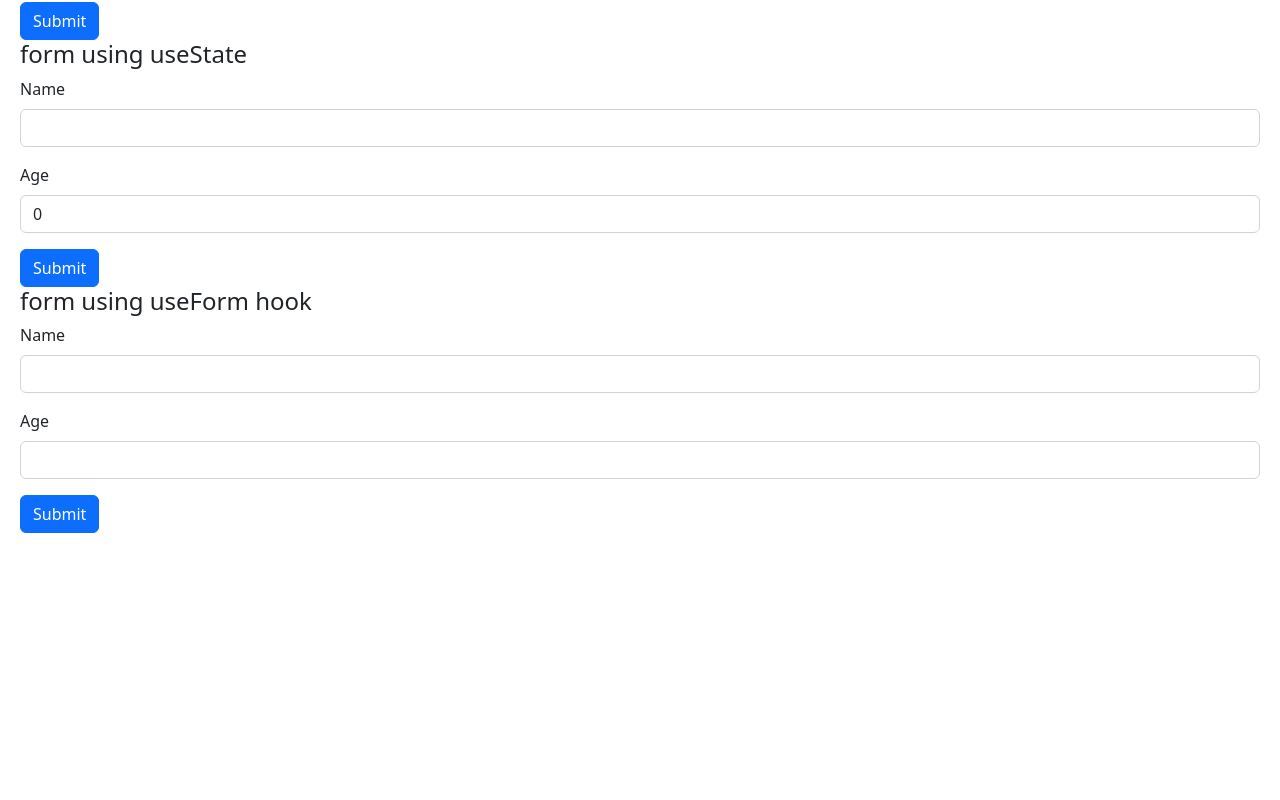
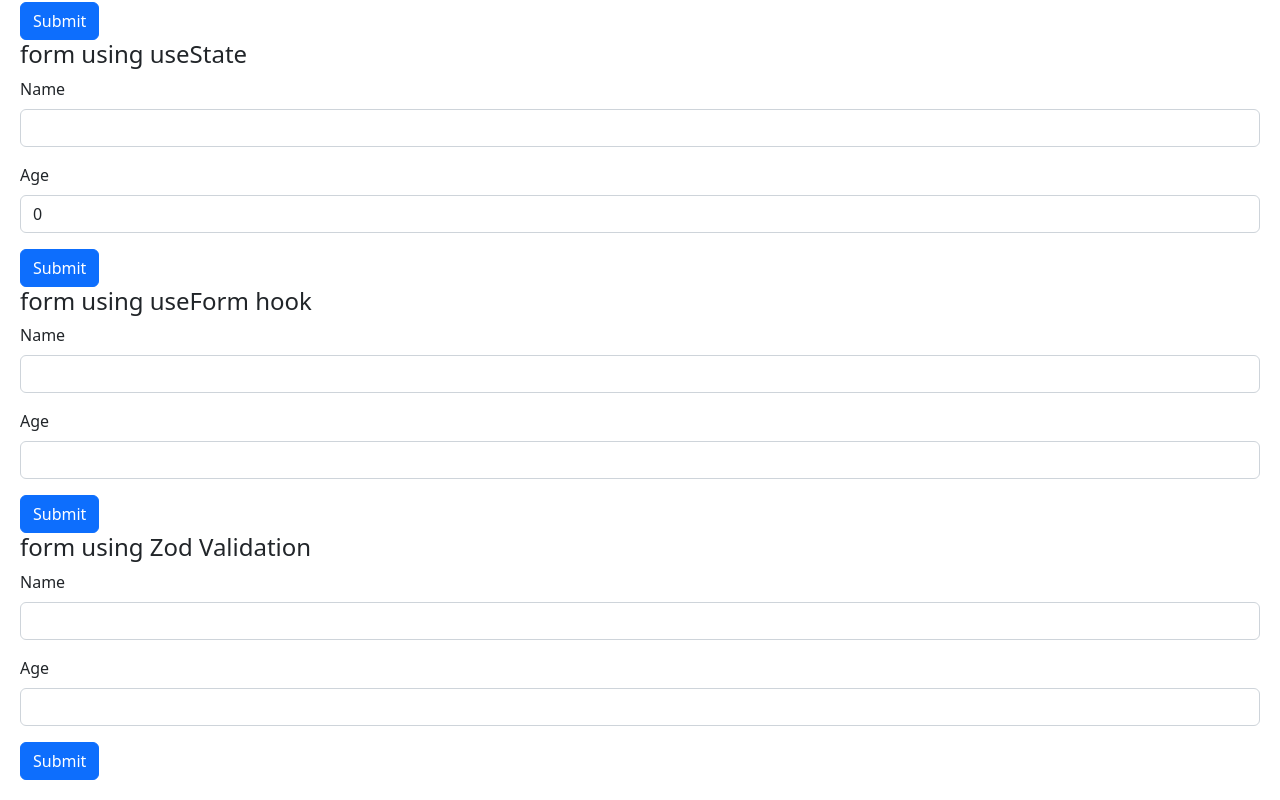
Before and after one commit to shidhu84/React-application-learning, a React (Vite) app: page / in a window 1280 px wide. Shown: the part 1096-1896 px from the top of the page. Before the commit the page ends 1649 px from the top, so only its background shows below. Built offline with nearby package versions, Linux system fonts and the light colour scheme.

Commit message:
validation usin Zod

```diff
--- a/package.json
+++ b/package.json
@@ -9,6 +9,7 @@
     "preview": "vite preview"
   },
   "dependencies": {
+    "@hookform/resolvers": "^2.9.11",
     "bootstrap": "^5.2.3",
     "immer": "^9.0.19",
     "react": "^18.2.0",
--- a/src/App.tsx
+++ b/src/App.tsx
@@ -11,6 +11,7 @@
 import Form from "./components/Form";
 import FormWithStateHook from "./components/FormWithStateHook";
 import FormWithFormHook from "./components/FormWithFormHook";
+import FormValidateWithZod from "./components/FormValidateWithZod";
 
 function App() {
   const cities = ["Pune", "Mumbai", "Hyderabad", "Latur"];
@@ -71,6 +72,8 @@
         <FormWithStateHook />
         <h4>form using useForm hook</h4>
         <FormWithFormHook />
+        <h4>form using Zod Validation</h4>
+        <FormValidateWithZod />
       </div>
     </div>
   );
--- /dev/null
+++ b/src/components/FormValidateWithZod.tsx
@@ -0,0 +1,54 @@
+import React, { FormEvent, useState } from "react";
+import { FieldValues, useForm } from "react-hook-form";
+import { z } from "zod";
+import { zodResolver } from "@hookform/resolvers/zod";
+
+const schema = z.object({
+  name: z
+    .string()
+    .min(3, { message: "Name must be contain at least 3 charactor" }),
+  age: z.number({ invalid_type_error: "Age field is required!!" }).min(18),
+});
+
+type FormData = z.infer<typeof schema>;
+
+function FormValidateWithZod() {
+  const {
+    register,
+    handleSubmit,
+    formState: { errors },
+  } = useForm<FormData>({ resolver: zodResolver(schema) });
+  console.log(register("name"));
+  const submit = (data: FieldValues) => console.log(data);
+  return (
+    <form onSubmit={handleSubmit(submit)}>
+      <div className="mb-3">
+        <label htmlFor="name" className="form-label">
+          Name
+        </label>
+        <input
+          {...register("name")}
+          id="name"
+          type="text"
+          className="form-control"
+        />
+        {errors.name && <p className="text-danger">{errors.name.message}</p>}
+      </div>
+      <div className="mb-3">
+        <label htmlFor="age" className="form-label">
+          Age
+        </label>
+        <input
+          {...register("age", { valueAsNumber: true })}
+          id="age"
+          type="number"
+          className="form-control"
+        />
+        {errors.age && <p className="text-danger">{errors.age.message}</p>}
+      </div>
+      <button className="btn btn-primary">Submit</button>
+    </form>
+  );
+}
+
+export default FormValidateWithZod;
```
Also changed, not shown: 1 other file (tests, documents, lock files or other folders).
